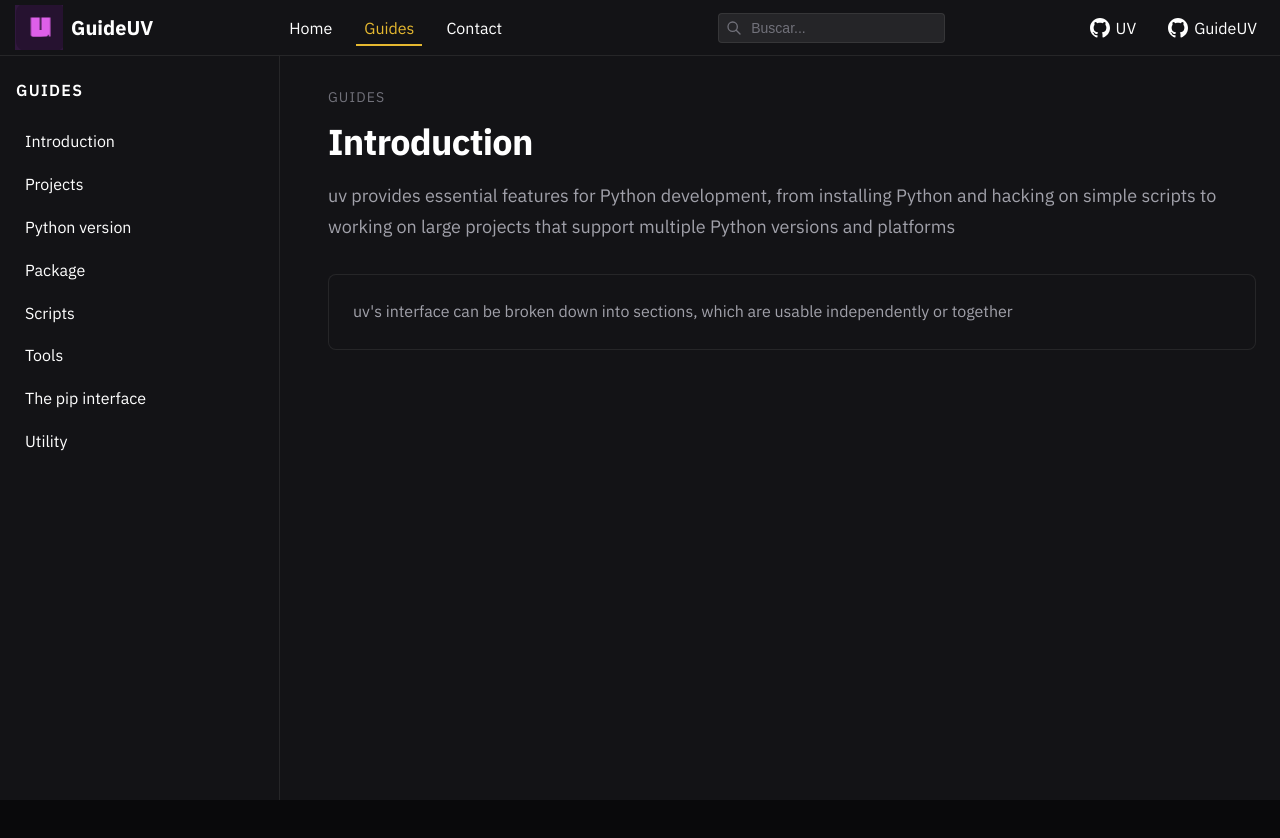
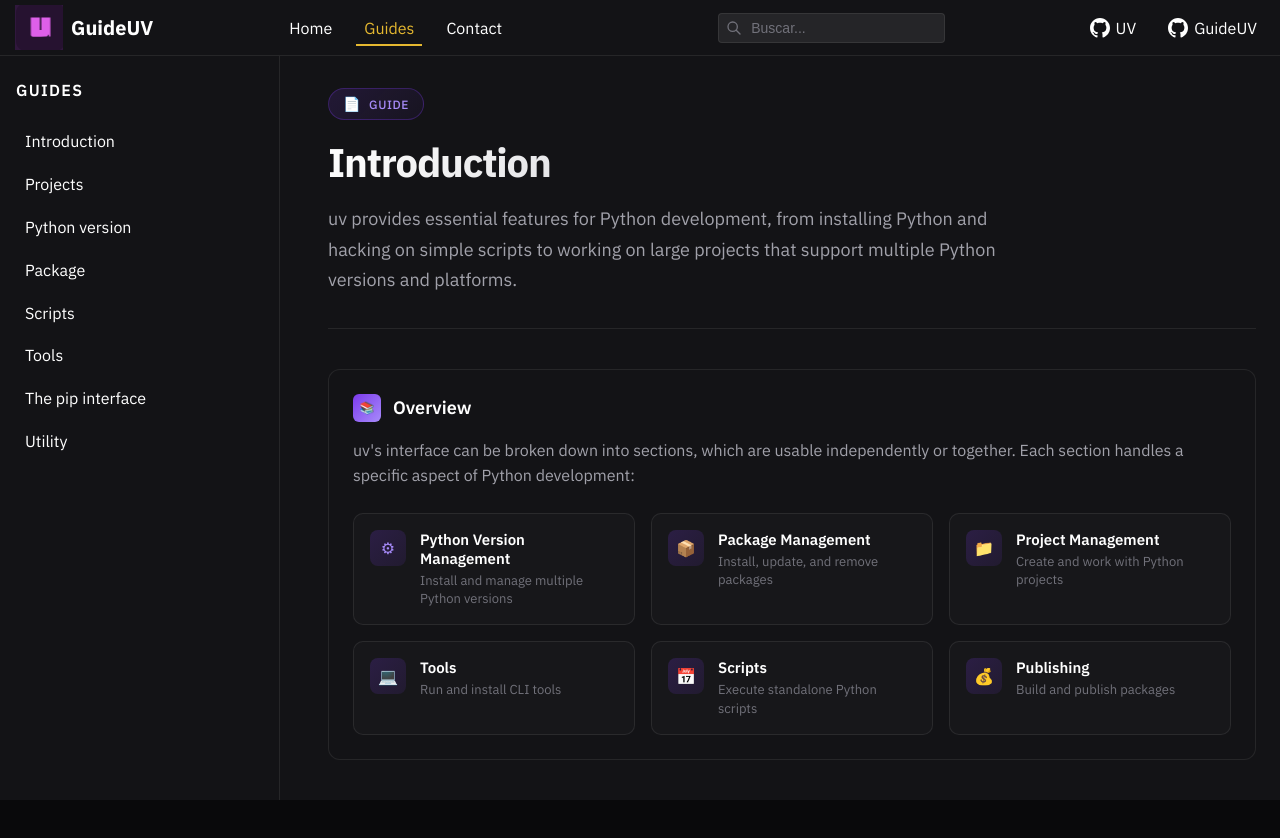
Before and after one commit to Hector-2710/guideuv, an Angular app: page /guides/first-step in a window 1280 px wide. Shown: the top 838 px of the page. Built offline with nearby package versions, Linux system fonts and the light colour scheme.

Commit message:
✅ refactor: guide Introduction badge and feature grid

```diff
--- a/src/app/guides/pages/guide-introduction/guide-introduction.component.html
+++ b/src/app/guides/pages/guide-introduction/guide-introduction.component.html
@@ -1,18 +1,71 @@
 <article class="guide-page">
   <header class="guide-page__header">
-    <p class="guide-page__eyebrow">Guides</p>
-    <h2 class="guide-page__title">Introduction</h2>
+    <div class="guide-page__badge">
+      <span class="guide-page__badge-icon">&#x1F4C4;</span>
+      <span>Guide</span>
+    </div>
+    <h1 class="guide-page__title">Introduction</h1>
     <p class="guide-page__lead">
       uv provides essential features for Python development, from installing Python and
       hacking on simple scripts to working on large projects that support multiple Python
-      versions and platforms
+      versions and platforms.
     </p>
   </header>
 
-  <section class="guide-page__section">
-    <p class="guide-page__text">
-      uv's interface can be broken down into sections, which are usable independently or
-      together
-    </p>
-  </section>
+  <div class="guide-page__grid">
+    <section class="guide-page__section guide-page__section--wide">
+      <div class="section-header">
+        <span class="section-icon">&#x1F4DA;</span>
+        <h2 class="guide-page__subtitle">Overview</h2>
+      </div>
+      <p class="guide-page__text">
+        uv's interface can be broken down into sections, which are usable independently or
+        together. Each section handles a specific aspect of Python development:
+      </p>
+      <div class="feature-grid">
+        <div class="feature-item">
+          <span class="feature-item__icon">&#x2699;</span>
+          <div class="feature-item__content">
+            <h3>Python Version Management</h3>
+            <p>Install and manage multiple Python versions</p>
+          </div>
+        </div>
+        <div class="feature-item">
+          <span class="feature-item__icon">&#x1F4E6;</span>
+          <div class="feature-item__content">
+            <h3>Package Management</h3>
+            <p>Install, update, and remove packages</p>
+          </div>
+        </div>
+        <div class="feature-item">
+          <span class="feature-item__icon">&#x1F4C1;</span>
+          <div class="feature-item__content">
+            <h3>Project Management</h3>
+            <p>Create and work with Python projects</p>
+          </div>
+        </div>
+        <div class="feature-item">
+          <span class="feature-item__icon">&#x1F4BB;</span>
+          <div class="feature-item__content">
+            <h3>Tools</h3>
+            <p>Run and install CLI tools</p>
+          </div>
+        </div>
+        <div class="feature-item">
+          <span class="feature-item__icon">&#x1F4C5;</span>
+          <div class="feature-item__content">
+            <h3>Scripts</h3>
+            <p>Execute standalone Python scripts</p>
+          </div>
+        </div>
+        <div class="feature-item">
+          <span class="feature-item__icon">&#x1F4B0;</span>
+          <div class="feature-item__content">
+            <h3>Publishing</h3>
+            <p>Build and publish packages</p>
+          </div>
+        </div>
+      </div>
+    </section>
+  </div>
 </article>
--- a/src/app/guides/pages/guide-introduction/guide-introduction.component.scss
+++ b/src/app/guides/pages/guide-introduction/guide-introduction.component.scss
@@ -7,21 +7,40 @@
 }
 
 .guide-page__header {
-  margin-bottom: 2rem;
+  margin-bottom: 2.5rem;
+  padding-bottom: 2rem;
+  border-bottom: 1px solid var(--color-border);
 }
 
-.guide-page__eyebrow {
+.guide-page__badge {
+  display: inline-flex;
+  align-items: center;
+  gap: 0.5rem;
+  background: linear-gradient(135deg, rgba(124, 58, 237, 0.15), rgba(124, 58, 237, 0.05));
+  border: 1px solid rgba(124, 58, 237, 0.3);
+  border-radius: 20px;
+  padding: 0.375rem 0.875rem;
+  font-size: 0.75rem;
+  font-weight: 500;
+  color: var(--color-purple-soft);
+  text-transform: uppercase;
+  letter-spacing: 0.05em;
+  margin-bottom: 1rem;
+}
+
+.guide-page__badge-icon {
   font-size: 0.875rem;
-  color: var(--color-white-dim);
-  text-transform: uppercase;
-  letter-spacing: 0.08em;
-  margin: 0 0 0.75rem;
 }
 
 .guide-page__title {
-  font-size: 2.25rem;
+  font-size: 2.5rem;
+  font-weight: 700;
   margin: 0 0 1rem;
-  letter-spacing: -0.02em;
+  letter-spacing: -0.03em;
+  background: linear-gradient(135deg, var(--color-white) 0%, var(--color-white-muted) 100%);
+  -webkit-background-clip: text;
+  -webkit-text-fill-color: transparent;
+  background-clip: text;
 }
 
 .guide-page__lead {
@@ -29,17 +48,126 @@
   font-size: 1.125rem;
   line-height: 1.7;
   margin: 0;
+  max-width: 65ch;
+}
+
+.guide-page__grid {
+  display: grid;
+  grid-template-columns: 1fr;
+  gap: 1.5rem;
 }
 
 .guide-page__section {
   background: var(--color-surface);
   border: 1px solid var(--color-border);
-  border-radius: 8px;
+  border-radius: 12px;
   padding: 1.5rem;
+  transition: border-color var(--anim-duration-base) var(--anim-easing-smooth),
+              box-shadow var(--anim-duration-base) var(--anim-easing-smooth);
+
+  &:hover {
+    border-color: var(--color-border-hover);
+    box-shadow: 0 4px 24px rgba(0, 0, 0, 0.2);
+  }
+
+  &--wide {
+    grid-column: span 1;
+  }
+}
+
+.section-header {
+  display: flex;
+  align-items: center;
+  gap: 0.75rem;
+  margin-bottom: 1rem;
+}
+
+.section-icon {
+  display: flex;
+  align-items: center;
+  justify-content: center;
+  width: 28px;
+  height: 28px;
+  background: linear-gradient(135deg, var(--color-purple), var(--color-purple-soft));
+  border-radius: 6px;
+  font-size: 0.75rem;
+  color: var(--color-white);
+}
+
+.guide-page__subtitle {
+  margin: 0;
+  font-size: 1.125rem;
+  font-weight: 600;
+  color: var(--color-white);
 }
 
 .guide-page__text {
   color: var(--color-white-muted);
   line-height: 1.6;
-  margin: 0;
+  margin: 0 0 1rem;
+
+  &:last-child {
+    margin-bottom: 0;
+  }
 }
+
+.feature-grid {
+  display: grid;
+  grid-template-columns: repeat(3, 1fr);
+  gap: 1rem;
+  margin-top: 1.5rem;
+
+  @media (max-width: 900px) {
+    grid-template-columns: repeat(2, 1fr);
+  }
+
+  @media (max-width: 600px) {
+    grid-template-columns: 1fr;
+  }
+}
+
+.feature-item {
+  display: flex;
+  align-items: flex-start;
+  gap: 0.875rem;
+  padding: 1rem;
+  background: var(--color-card-bg);
+  border: 1px solid var(--color-border);
+  border-radius: 10px;
+  transition: border-color var(--anim-duration-fast) var(--anim-easing-smooth),
+              background var(--anim-duration-fast) var(--anim-easing-smooth);
+
+  &:hover {
+    border-color: var(--color-border-hover);
+    background: var(--color-card-bg-hover);
+  }
+}
+
+.feature-item__icon {
+  display: flex;
+  align-items: center;
+  justify-content: center;
+  width: 36px;
+  height: 36px;
+  background: linear-gradient(135deg, rgba(124, 58, 237, 0.2), rgba(124, 58, 237, 0.1));
+  border-radius: 8px;
+  font-size: 1rem;
+  color: var(--color-purple-soft);
+  flex-shrink: 0;
+}
+
+.feature-item__content {
+  h3 {
+    margin: 0 0 0.25rem;
+    font-size: 0.9375rem;
+    font-weight: 600;
+    color: var(--color-white);
+  }
+
+  p {
+    margin: 0;
+    font-size: 0.8125rem;
+    color: var(--color-white-dim);
+    line-height: 1.4;
+  }
+}
```
